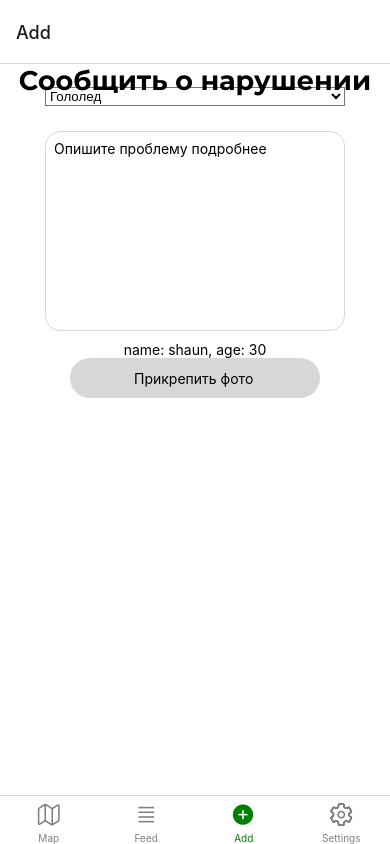
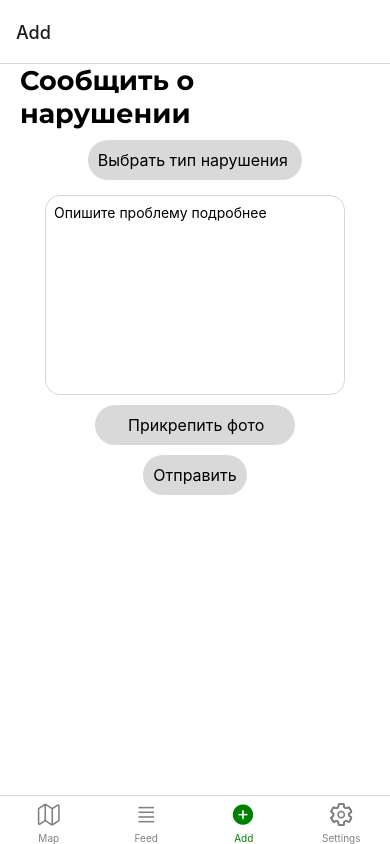
Before and after one commit to bendermachine/react_native_maps_front, a React Native app: screen /Add in a window 390 px wide. Built offline with nearby package versions, Linux system fonts and the light colour scheme; what expo-sqlite would draw is missing.

Commit message:
front add screen

```diff
--- a/AddScreen.js
+++ b/AddScreen.js
@@ -1,10 +1,26 @@
-import {SafeAreaView, StyleSheet,TextInput, Text, View, Keyboard,  TouchableWithoutFeedback,Button,Image, Platform,TouchableOpacity  } from 'react-native';
+import {
+    SafeAreaView,
+    StyleSheet,
+    TextInput,
+    Text,
+    View,
+    Keyboard,
+    TouchableWithoutFeedback,
+    Button,
+    Image,
+    Platform,
+    TouchableOpacity,
+    ScrollView,
+    StatusBar
+} from 'react-native';
 import * as React from "react";
-import {useCallback, useState} from "react";
+import {useCallback, useRef, useState} from "react";
 import { useFonts } from 'expo-font';
 import * as SplashScreen from 'expo-splash-screen';
 import {Picker} from '@react-native-picker/picker';
 import * as ImagePicker from 'expo-image-picker';
+
+
 
 const HideKeyboard = ({ children }) => (
     <TouchableWithoutFeedback
@@ -17,8 +33,8 @@ const HideKeyboard = ({ children }) => (
 
 export default function AddScreen() {
     const [selectedLanguage, setSelectedLanguage] = useState();
-    const [name, setName] = useState('shaun');
-    const [age, setAge] = useState('30');
+    const [desc, setDesc] = useState('');
+    const inputRef = useRef(null);
     const [fontsLoaded] = useFonts({
         // 'Montserrat-Light': require('./assets/fonts/Montserrat-Light.ttf'),
         'Montserrat-Bold': require('./assets/fonts/Montserrat-Bold.ttf'),
@@ -39,6 +55,11 @@ export default function AddScreen() {
             setImage(result.assets[0].uri);
         }
     };
+    const [showPicker, setShowPicker] = useState(false);
+
+    const togglePicker = () => {
+        setShowPicker(!showPicker);
+    };
 
     const onLayoutRootView = useCallback(async () => {
         if (fontsLoaded) {
@@ -46,46 +67,77 @@ export default function AddScreen() {
         }
     }, [fontsLoaded]);
 
+    function descCheck() {
+        console.log(desc)
+        if (desc === "") {
+            // console.log("зaшло")
+            alert('Заполните описание')
+        }
+        if (!image) {
+            console.log("нет фото")
+        }
+        // setDesc('')
+        inputRef.current.clear();
+    //     unlink(image).then(() => console.log('Файл успешно удален'))
+    // .catch(error => console.error(error));
+        console.log(desc)
+        setImage(null)
+        setShowPicker(false)
+
+
+    }
+
+
+
+
     return (
         <HideKeyboard>
-            <View style={styles.container} onLayout={onLayoutRootView}>
+            <View style={styles.container}>
+            <ScrollView contentContainerStyle={styles.scrollView} onLayout={onLayoutRootView}>
                 <Text style={{fontFamily: 'Montserrat-Bold', fontSize: 27}}>Сообщить о нарушении</Text>
+                <TouchableOpacity onPress={togglePicker} style={styles.typeButton}>
+                <Text style={styles.typeButton}>Выбрать тип нарушения </Text>
+                </TouchableOpacity>
+
+                {showPicker && (
                     <Picker style={styles.picker}
                             selectedValue={selectedLanguage}
                             onValueChange={(itemValue, itemIndex) =>
                                 setSelectedLanguage(itemValue)
                             }>
-                    <Picker.Item label="Гололед" value="Гололед" />
-                    <Picker.Item label="Невывезенный мусор" value="Невывезенный мусор" />
-                    <Picker.Item label="Неубранный снег" value="Неубранный снег" />
-                    <Picker.Item label="Акт вандализма" value="Акт вандализма" />
-                    <Picker.Item label="Нарушение в конструкции строения" value="Нарушение в конструкции строения"  />
+                        <Picker.Item label="Гололед" value="Гололед"/>
+                        <Picker.Item label="Невывезенный мусор" value="Невывезенный мусор"/>
+                        <Picker.Item label="Неубранный снег" value="Неубранный снег"/>
+                        <Picker.Item label="Акт вандализма" value="Акт вандализма"/>
+                        <Picker.Item label="Нарушение в конструкции строения" value="Нарушение в конструкции строения"/>
 
 
                     </Picker>
-                {/*<TextInput*/}
-                {/*    placeholder='Введите загловок'*/}
-                {/*    style={styles.inputTitle}*/}
-                {/*    onChangeText={(value) => setName(value)}/>*/}
-                {/*<Text style={styles.result}>{selectedLanguage}</Text>*/}
+                )
+                }
+                <Text style={styles.result}>{selectedLanguage}</Text>
 
                 <TextInput
                     multiline
                     numberOfLines={6}
+                    ref={inputRef}
                     placeholder='Опишите проблему подробнее'
                     style={styles.inputDescription}
-                    onChangeText={(value) => setAge(value)}/>
+                    onChangeText={(value) => setDesc(value)}
+                />
 
-                <Text style={styles.result}>name: {name}, age: {age}</Text>
 
-            {/*<View style={{ flex: 1, alignItems: 'center', justifyContent: 'center' }}>*/}
+
                 <TouchableOpacity style={styles.button} onPress={pickImage}>
-                    {/*<Image style={styles.imageStyle}  source={require('./assets/pinIcon.png')} />*/}
                     <Text style={styles.buttonText}>Прикрепить фото</Text>
                 </TouchableOpacity>
-                {image && <Image source={{ uri: image }} />}
+                {image && <Image source={{ uri: image }} style={{ width: 200, height: 150,margin:10}} />}
+                <TouchableOpacity style={styles.buttonSend} onPress={descCheck} >
+                    {/*<Image style={styles.imageStyle}  source={require('./assets/pinIcon.png')} />*/}
+                    <Text style={styles.buttonSend}>Отправить</Text>
+                </TouchableOpacity>
+            </ScrollView>
             </View>
-
         </HideKeyboard>
     );
 
@@ -96,7 +148,14 @@ const styles = StyleSheet.create({
         flex: 1,
         backgroundColor: '#fff',
         alignItems: 'center',
-        // justifyContent: 'center',
+
+
+
+    },
+    scrollView:{
+        backgroundColor: '#fff',
+        alignItems: 'center',
+        marginHorizontal: 20,
     },
     inputTitle: {
         justifyContent:'center',
@@ -108,13 +167,19 @@ const styles = StyleSheet.create({
         // fontFamily:'mt-light',
         width: 300,
     },
+    result:{
+        fontSize:16,
+        marginBottom:5,
+        // fontWeight:'bold',
+        // textDecorationStyle:'double'
+    },
     inputDescription: {
 
         justifyContent: 'center',
         borderWidth: 1,
         borderRadius:15,
         borderColor: 'rgba(93,85,85,0.24)',
-        marginTop:25,
+        marginTop:0,
         padding: 8,
         margin: 10,
         // fontFamily:'mt-light',
@@ -132,11 +197,9 @@ const styles = StyleSheet.create({
     },
     picker:{
         justifyContent:'center',
-        marginTop: -10,
+        marginTop: 0,
         width:300,
         backgroundColor:'#ffffff',
-
-
 
     },
     button:{
@@ -144,12 +207,25 @@ const styles = StyleSheet.create({
         borderRadius:20,
         padding: 10,
         height:40,
-        width:250,
+        width:200,
 
-        backgroundColor: 'rgba(93,85,85,0.24)'
+        backgroundColor: '#D9D9D9'
     },
     buttonText:{
-        marginLeft:54
+        marginLeft:23,
+        fontSize:16
+    },
+    typeButton: {
+        margin:10,
+        borderRadius:20,
+        backgroundColor: '#D9D9D9',
+        fontSize:16
+    },
+    buttonSend:{
+        // paddingTop:10,
+        borderRadius:20,
+        backgroundColor: '#D9D9D9',
+        margin:10,
+        fontSize:16
     }
-
 });
--- a/package.json
+++ b/package.json
@@ -25,6 +25,7 @@
     "expo-status-bar": "~1.4.4",
     "react": "18.2.0",
     "react-native": "0.71.3",
+    "react-native-fs": "^2.20.0",
     "react-native-gesture-handler": "^2.9.0",
     "react-native-image-picker": "^5.3.1",
     "react-native-maps": "^1.4.0",
```
Also changed, not shown: App.js (indentation only), 1 other file (tests, documents, lock files or other folders). Lines whose indentation alone changed are shown as unchanged.
